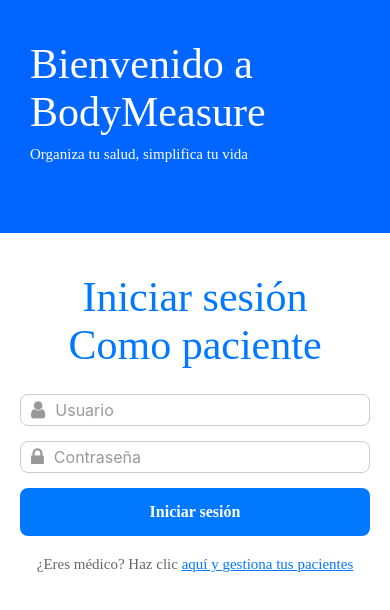
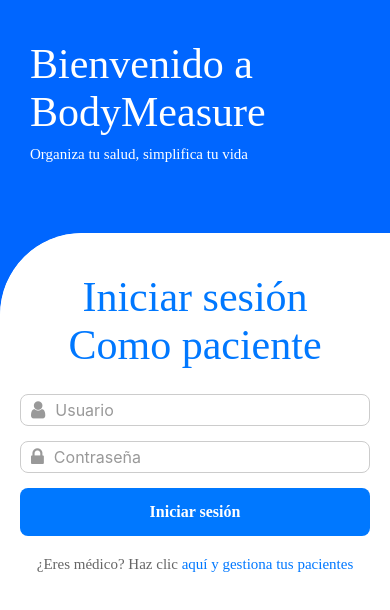
Before and after one commit to NoeOnDev/BodyMeasure, a React Native app: screen / in a window 390 px wide. Shown: the top 610 px of the page. Built offline with nearby package versions, Linux system fonts and the light colour scheme.

Commit message:
refactor: Update login screen component to use LoginSwitcher and improve user experience

```diff
--- a/src/components/screens/LoginPatientAndDoctor.tsx
+++ b/src/components/screens/LoginPatientAndDoctor.tsx
@@ -1,24 +1,22 @@
 import React, {useRef, useState} from 'react';
 import {Animated} from 'react-native';
-import {useNavigation} from '@react-navigation/native';
 import {LoginScreen} from './LoginScreen';
 
 export const LoginSwitcher = (): React.JSX.Element => {
   const slideInAnimation = useRef(new Animated.Value(0)).current;
-  const navigation = useNavigation();
   const [isPatient, setIsPatient] = useState(true);
 
   const handleNavigate = () => {
-    Animated.timing(slideInAnimation, {
-      toValue: isPatient ? -300 : 300,
-      duration: 300,
+    Animated.spring(slideInAnimation, {
+      toValue: isPatient ? -400 : 400,
+      friction: 5,
       useNativeDriver: true,
     }).start(() => {
       setIsPatient(!isPatient);
-      slideInAnimation.setValue(isPatient ? 300 : -300);
-      Animated.timing(slideInAnimation, {
+      slideInAnimation.setValue(isPatient ? 120 : -120);
+      Animated.spring(slideInAnimation, {
         toValue: 0,
-        duration: 300,
+        friction: 5,
         useNativeDriver: true,
       }).start();
     });
@@ -33,6 +31,7 @@ export const LoginSwitcher = (): React.JSX.Element => {
       }
       footerLinkText="aquí y gestiona tus pacientes"
       slideInAnimation={slideInAnimation}
+      userType={isPatient ? 'Patient' : 'Doctor'}
     />
   );
 };
--- a/src/components/screens/LoginScreen.tsx
+++ b/src/components/screens/LoginScreen.tsx
@@ -20,6 +20,7 @@ interface LoginScreenProps {
   footerText: string;
   footerLinkText: string;
   slideInAnimation: Animated.Value;
+  userType: 'Patient' | 'Doctor';
 }
 
 export const LoginScreen = ({
@@ -28,6 +29,7 @@ export const LoginScreen = ({
   footerText,
   footerLinkText,
   slideInAnimation,
+  userType,
 }: LoginScreenProps): React.JSX.Element => {
   const scaleValue = useRef(new Animated.Value(1)).current;
   const [passwordVisible, setPasswordVisible] = useState(false);
@@ -89,12 +91,21 @@ export const LoginScreen = ({
           </View>
         )}
 
-        <View style={styles.whiteBackgroundContainer}>
+        <View
+          style={[
+            styles.whiteBackgroundContainer,
+            {
+              borderTopStartRadius: userType === 'Patient' ? 82 : 0,
+              borderTopEndRadius: userType === 'Doctor' ? 82 : 0,
+            },
+          ]}>
           <Animated.View
             style={[
               styles.loginContainer,
               {
                 transform: [{translateX: slideInAnimation}],
+                borderTopStartRadius: userType === 'Patient' ? 82 : 0,
+                borderTopEndRadius: userType === 'Doctor' ? 82 : 0,
               },
             ]}>
             <Text style={styles.loginTitle}>Iniciar sesión</Text>
@@ -148,9 +159,9 @@ export const LoginScreen = ({
 
             <Text style={styles.footerText}>
               {footerText}{' '}
-              <TouchableOpacity onPress={navigateTo}>
-                <Text style={styles.link}>{footerLinkText}</Text>
-              </TouchableOpacity>
+              <Text onPress={navigateTo} style={styles.link}>
+                {footerLinkText}
+              </Text>
             </Text>
           </Animated.View>
         </View>
--- a/src/components/styles/LoginStyles.tsx
+++ b/src/components/styles/LoginStyles.tsx
@@ -36,23 +36,6 @@ export const styles = StyleSheet.create({
     flex: 1,
     backgroundColor: '#fff',
     padding: 20,
-    elevation: 3,
-    alignItems: 'center',
-  },
-  loginContainerPatient: {
-    flex: 1,
-    backgroundColor: '#fff',
-    padding: 20,
-    borderTopStartRadius: 82,
-    elevation: 3,
-    alignItems: 'center',
-  },
-  loginContainerDoctor: {
-    flex: 1,
-    backgroundColor: '#fff',
-    padding: 20,
-    borderTopEndRadius: 82,
-    elevation: 3,
     alignItems: 'center',
   },
   loginTitle: {
@@ -113,7 +96,6 @@ export const styles = StyleSheet.create({
   },
   link: {
     color: '#0078FF',
-    textDecorationLine: 'underline',
     fontFamily: 'Montserrat-Regular',
   },
 });
```
